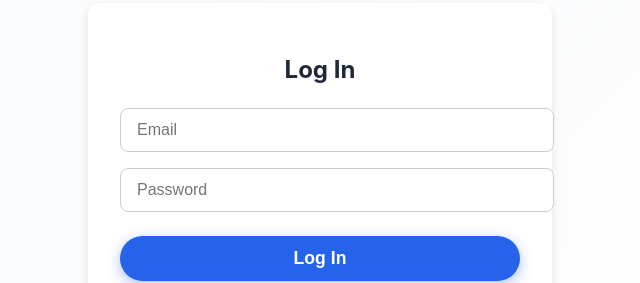
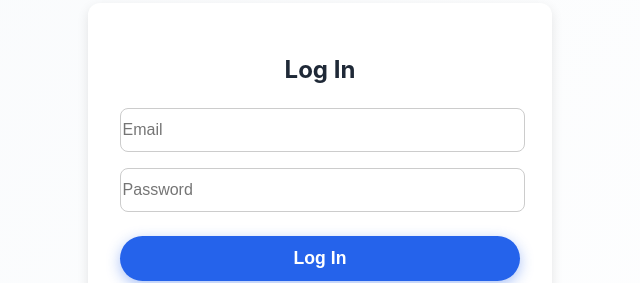
Before and after one commit to michelleduong03/TrackNowNotLater, a React (Create React App) app in the folder TNNL_Test/client/: page /login in a window 1280 px wide. Shown: the part 194-477 px from the top of the page, without its empty margins (320-960 px from the left). Built offline with nearby package versions, Linux system fonts and the light colour scheme.

Commit message:
centered login fields

```diff
--- a/TNNL_Test/client/src/components/Login.js
+++ b/TNNL_Test/client/src/components/Login.js
@@ -53,7 +53,7 @@ export default function Login() {
           required
           style={{
             width: '100%',
-            padding: '0.75rem 1rem',
+            padding: '0.75rem 0.1rem',
             marginBottom: '1rem',
             borderRadius: '8px',
             border: '1px solid #ccc',
@@ -68,13 +68,14 @@ export default function Login() {
           required
           style={{
             width: '100%',
-            padding: '0.75rem 1rem',
+            padding: '0.75rem 0.1rem',
             marginBottom: '1.5rem',
             borderRadius: '8px',
             border: '1px solid #ccc',
             fontSize: '1rem'
           }}
         />
+
         <button
           type="submit"
           style={{
```
